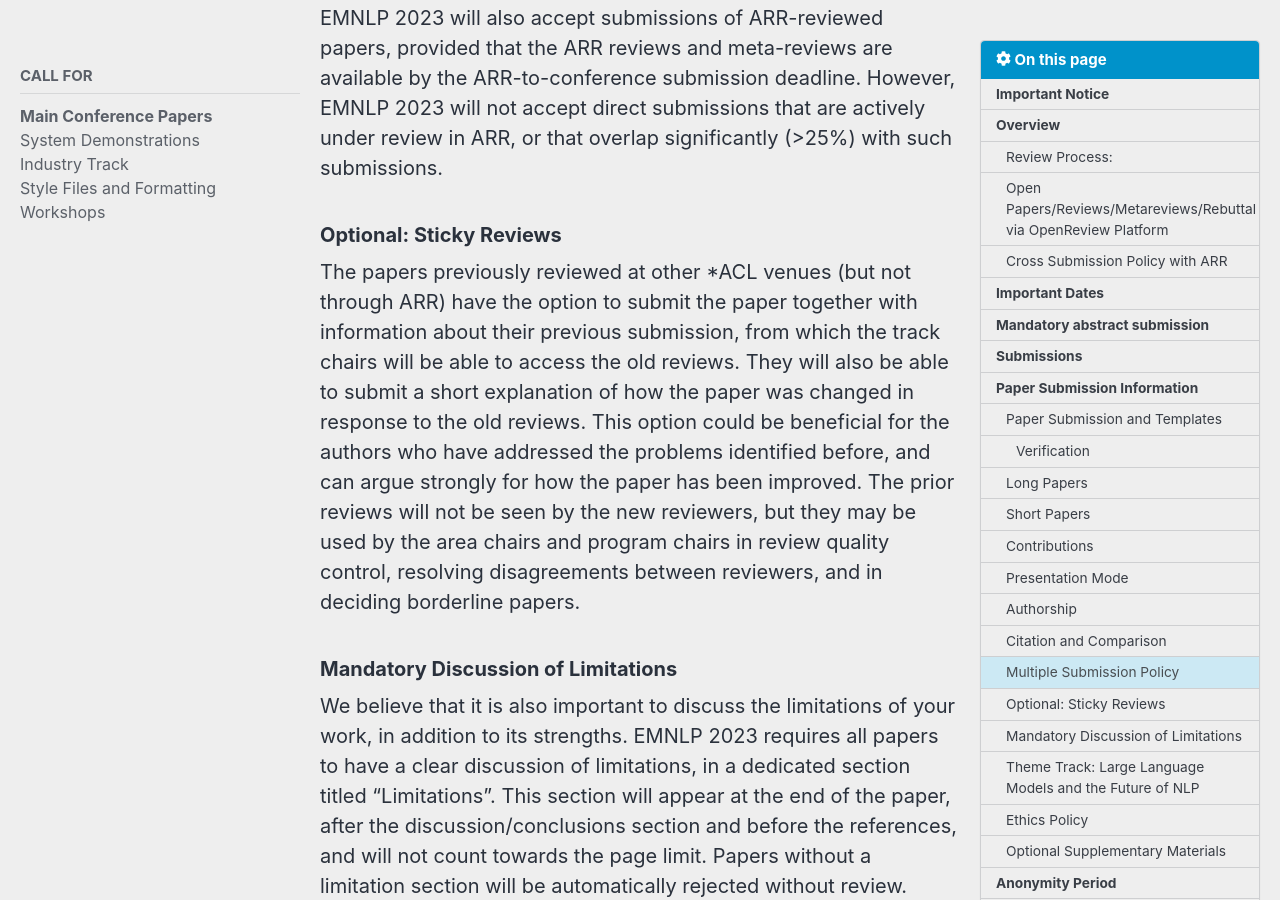
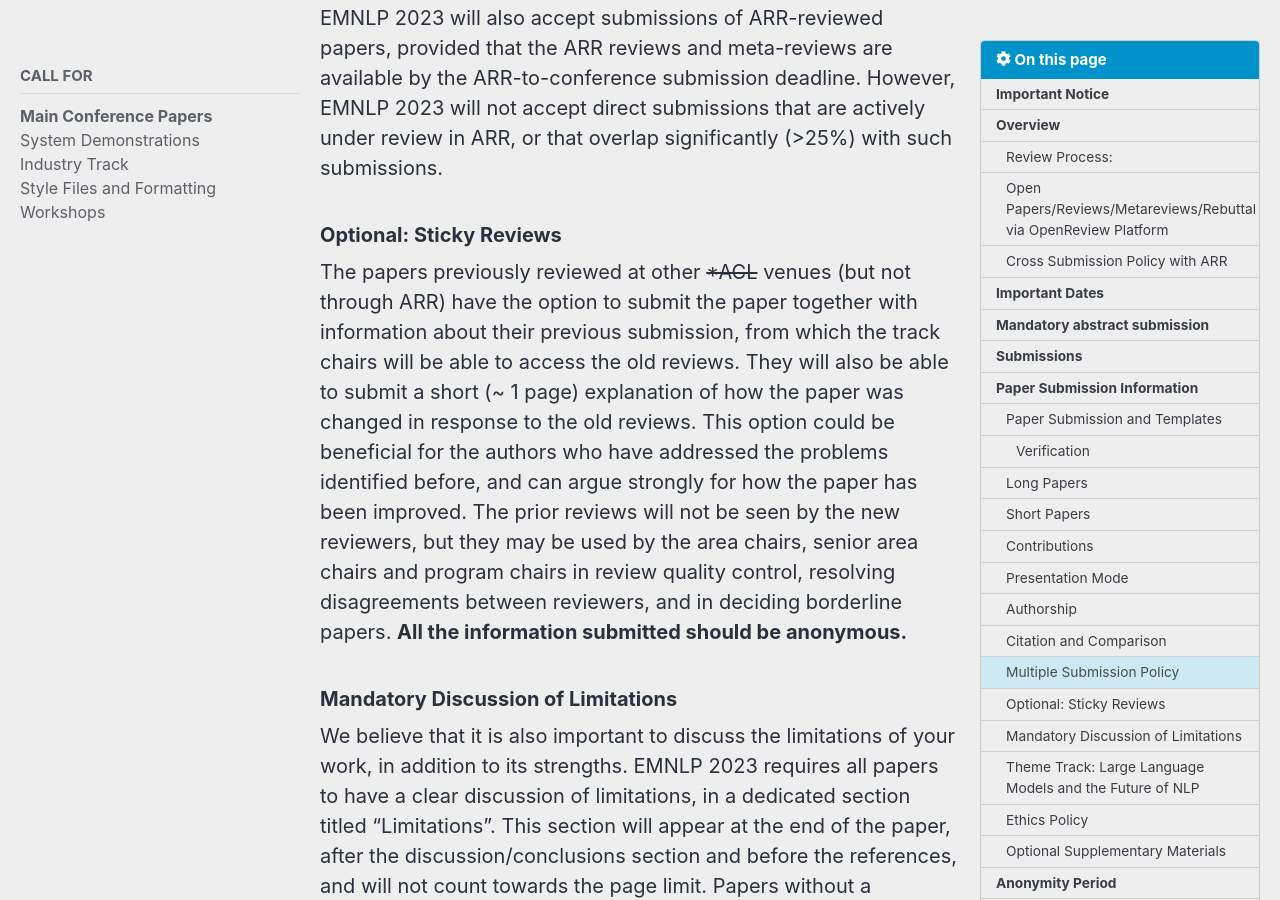
Before and after one commit to acl-org/emnlp-2023, a Jekyll site: the page built from _pages/calls/Main Conference Papers.md, in a window 1280 px wide and 900 px high, scrolled down 9552 px. Built offline with Jekyll 4.4.1, drawn with Linux system fonts in a browser that asks for light colours; cached includes are drawn as plain includes; nearby versions of some CDN libraries.

Commit message:
Edits to sticky review
Allow non *ACL venues, suggest 1 page for responses, make sure material is anonymous.

```diff
--- a/_pages/calls/Main Conference Papers.md
+++ b/_pages/calls/Main Conference Papers.md
@@ -202,7 +202,7 @@
 
 ### Optional: Sticky Reviews
 
-The papers previously reviewed at other \*ACL venues (but not through ARR) have the option to submit the paper together with information about their previous submission, from which the track chairs will be able to access the old reviews. They will also be able to submit a short explanation of how the paper was changed in response to the old reviews. This option could be beneficial for the authors who have addressed the problems identified before, and can argue strongly for how the paper has been improved. The prior reviews will not be seen by the new reviewers, but they may be used by the area chairs and program chairs in review quality control, resolving disagreements between reviewers, and in deciding borderline papers.
+The papers previously reviewed at other ~~\*ACL~~ venues (but not through ARR) have the option to submit the paper together with information about their previous submission, from which the track chairs will be able to access the old reviews. They will also be able to submit a short (~ 1 page) explanation of how the paper was changed in response to the old reviews. This option could be beneficial for the authors who have addressed the problems identified before, and can argue strongly for how the paper has been improved. The prior reviews will not be seen by the new reviewers, but they may be used by the area chairs, senior area chairs and program chairs in review quality control, resolving disagreements between reviewers, and in deciding borderline papers. **All the information submitted should be anonymous.**
 
 ### Mandatory Discussion of Limitations
 
```
